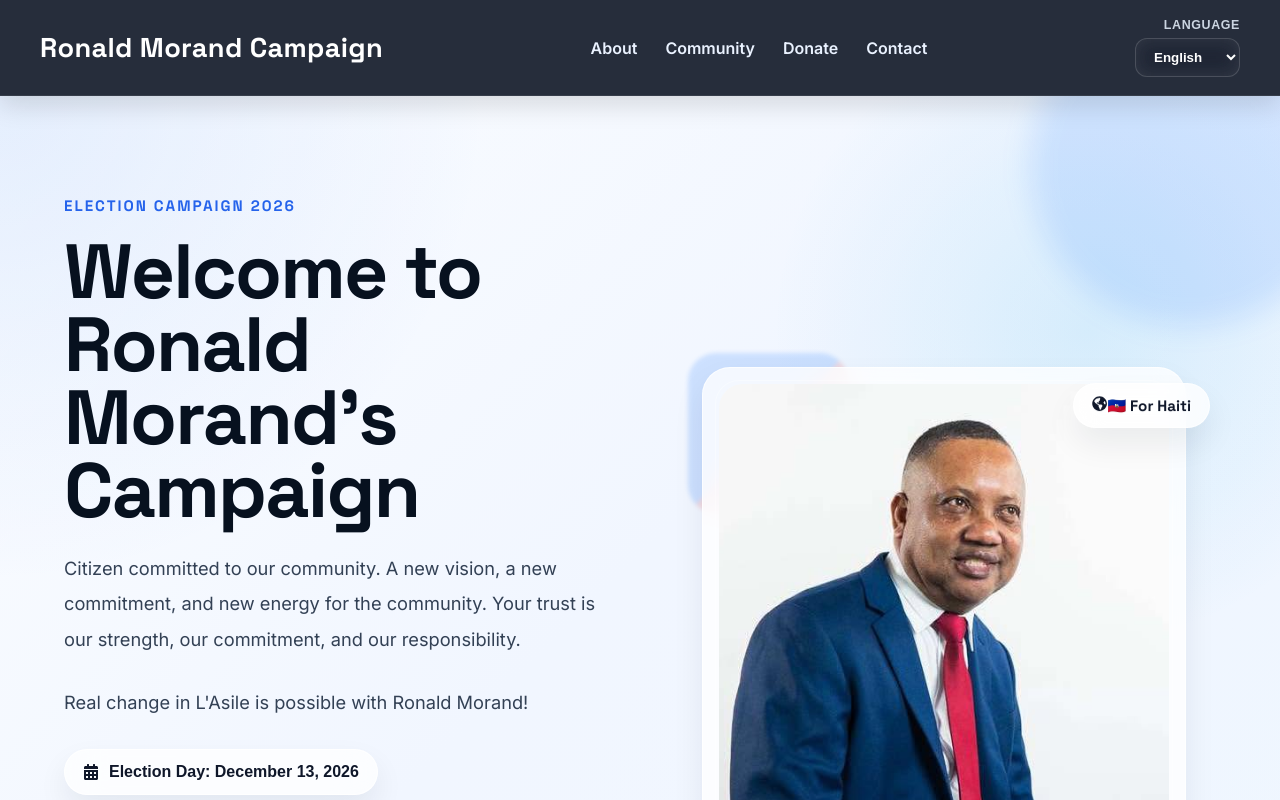
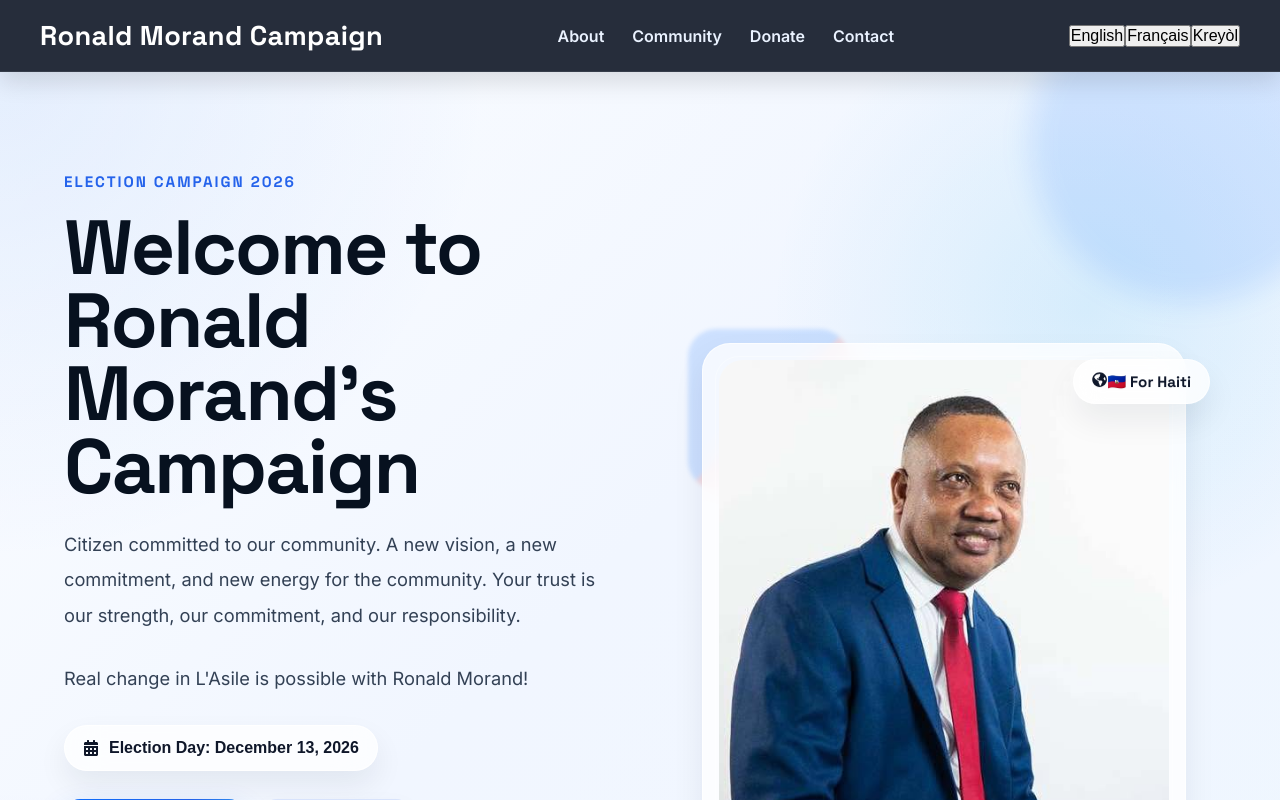
Before and after one commit to Sammy65433/Ronald-Morand-Campaign-, a React (Vite) app in the folder frontend/: page / in a window 1280 px wide. Shown: the top 800 px of the page. Built offline with nearby package versions, Linux system fonts and the light colour scheme.

Commit message:
French and Kreoyal updates 102

```diff
--- /dev/null
+++ b/frontend/src/components/LanguageButtons.jsx
@@ -0,0 +1,38 @@
+import { useTranslation } from "react-i18next";
+
+function LanguageButtons() {
+  const { i18n } = useTranslation();
+
+  const activeLanguage = i18n.language.startsWith("fr")
+    ? "fr"
+    : i18n.language.startsWith("ht")
+    ? "ht"
+    : "en";
+
+  return (
+    <div className="language-buttons" aria-label="Language selector">
+      <button
+        className={activeLanguage === "en" ? "active" : ""}
+        onClick={() => i18n.changeLanguage("en")}
+      >
+        English
+      </button>
+
+      <button
+        className={activeLanguage === "fr" ? "active" : ""}
+        onClick={() => i18n.changeLanguage("fr")}
+      >
+        Français
+      </button>
+
+      <button
+        className={activeLanguage === "ht" ? "active" : ""}
+        onClick={() => i18n.changeLanguage("ht")}
+      >
+        Kreyòl
+      </button>
+    </div>
+  );
+}
+
+export default LanguageButtons;
--- a/frontend/src/components/Navbar.jsx
+++ b/frontend/src/components/Navbar.jsx
@@ -1,7 +1,7 @@
 import { Link } from "react-router-dom";
 import { useTranslation } from "react-i18next";
 import "../styles/Navbar.css";
-import LanguageSwitcher from "./LanguageSwitcher";
+import LanguageButtons from "./LanguageButtons";
 
 function Navbar() {
   const { t } = useTranslation();
@@ -28,8 +28,7 @@ function Navbar() {
       </ul>
 
       <div className="nav-language">
-        <span className="nav-language-label">Language</span>
-        <LanguageSwitcher />
+        <LanguageButtons />
       </div>
     </nav>
   );
```
